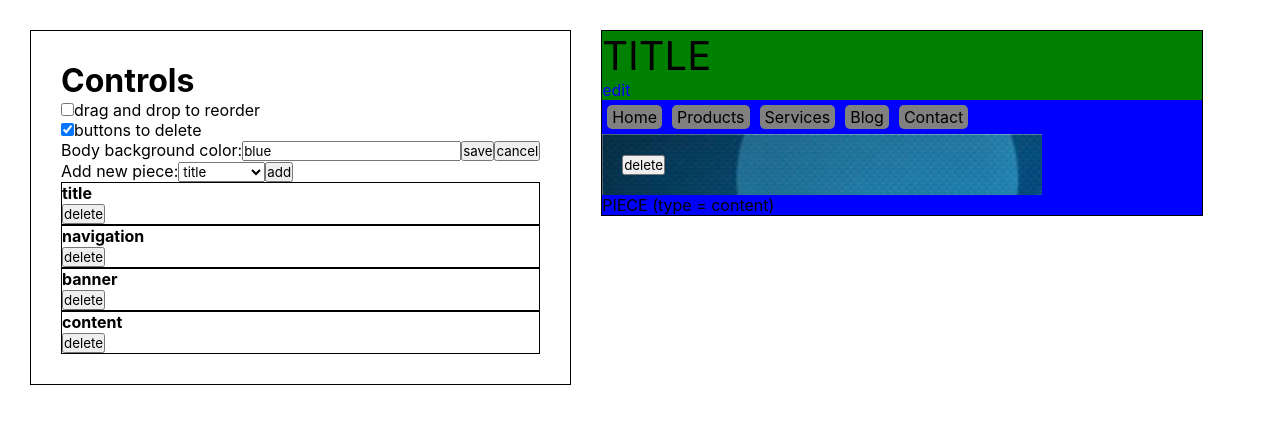
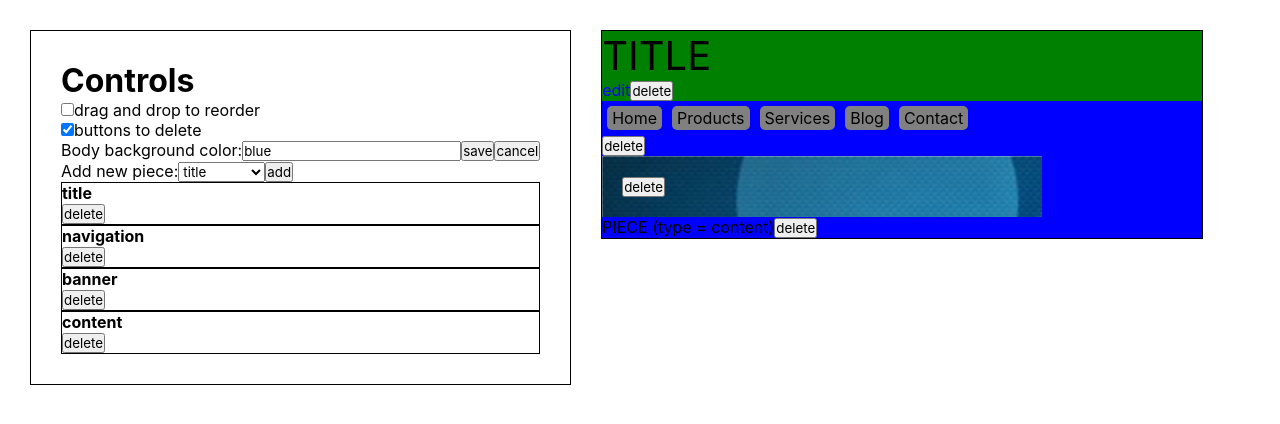
Before and after one commit to bananno/designer, a React (Create React App) app: page / in a window 1280 px wide. Both pictures are taken after a click on the checkbox "buttons to delete". Shown: the top 424 px of the page. Built offline with nearby package versions, Linux system fonts and the light colour scheme.

Commit message:
Add delete option for all piece types

```diff
--- a/src/Canvas/Piece.js
+++ b/src/Canvas/Piece.js
@@ -20,7 +20,8 @@ class Piece extends Component {
   }
 
   render() {
-    var pieceType = this.props.data.type;
+    const pieceType = this.props.data.type;
+    const showDelete = this.props.showTools.delete;
 
     if (pieceType === 'title') {
       return (
@@ -54,6 +55,7 @@ class Piece extends Component {
     return (
       <div>
         PIECE (type = {pieceType})
+        {showDelete ? <button onClick={this.pieceActions.delete}>delete</button> : null}
       </div>
     );
   }
--- a/src/pieces/navigation.js
+++ b/src/pieces/navigation.js
@@ -2,6 +2,7 @@ import React from 'react';
 
 const navigation = (props) => {
   const pieceId = props.data.id;
+  const showDelete = props.showTools.delete;
   const showDragAndDrop = props.showTools.reorder;
   const currentlyDragging = props.data.dragging !== null;
 
@@ -48,6 +49,7 @@ const navigation = (props) => {
           return (<li key={i} draggable="true" onDragStart={getDragStart(count)} className="item">{text}</li>);
         })}
       </ul>
+      {showDelete ? <button onClick={props.pieceActions.delete}>delete</button> : null}
     </div>
   );
 };
--- a/src/pieces/title.js
+++ b/src/pieces/title.js
@@ -1,6 +1,8 @@
 import React from 'react';
 
 const title = (props) => {
+  const showDelete = props.showTools.delete;
+
   const editTextStart = () => {
     props.editPieceText.toggleView(props.data.id, true);
   };
@@ -36,6 +38,7 @@ const title = (props) => {
         {props.data.text}
       </div>
       <span onClick={editTextStart} className="edit-link">edit</span>
+      {showDelete ? <button onClick={props.pieceActions.delete}>delete</button> : null}
     </div>
   );
 };
```
